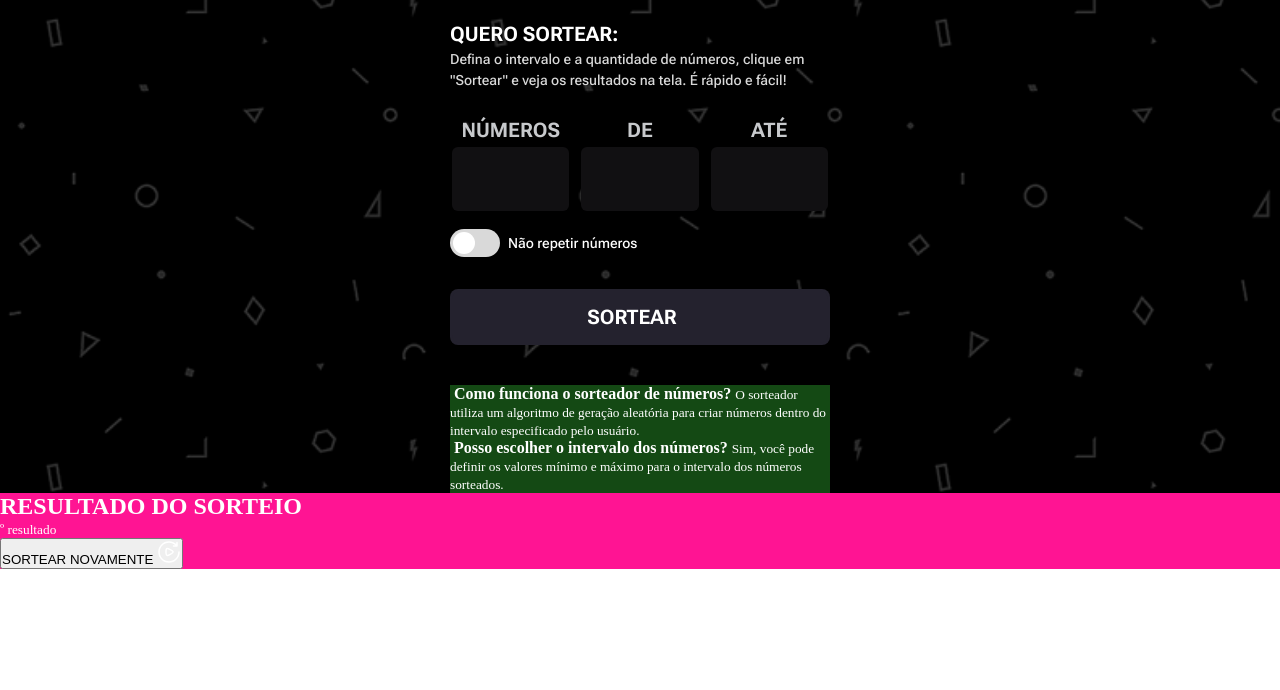
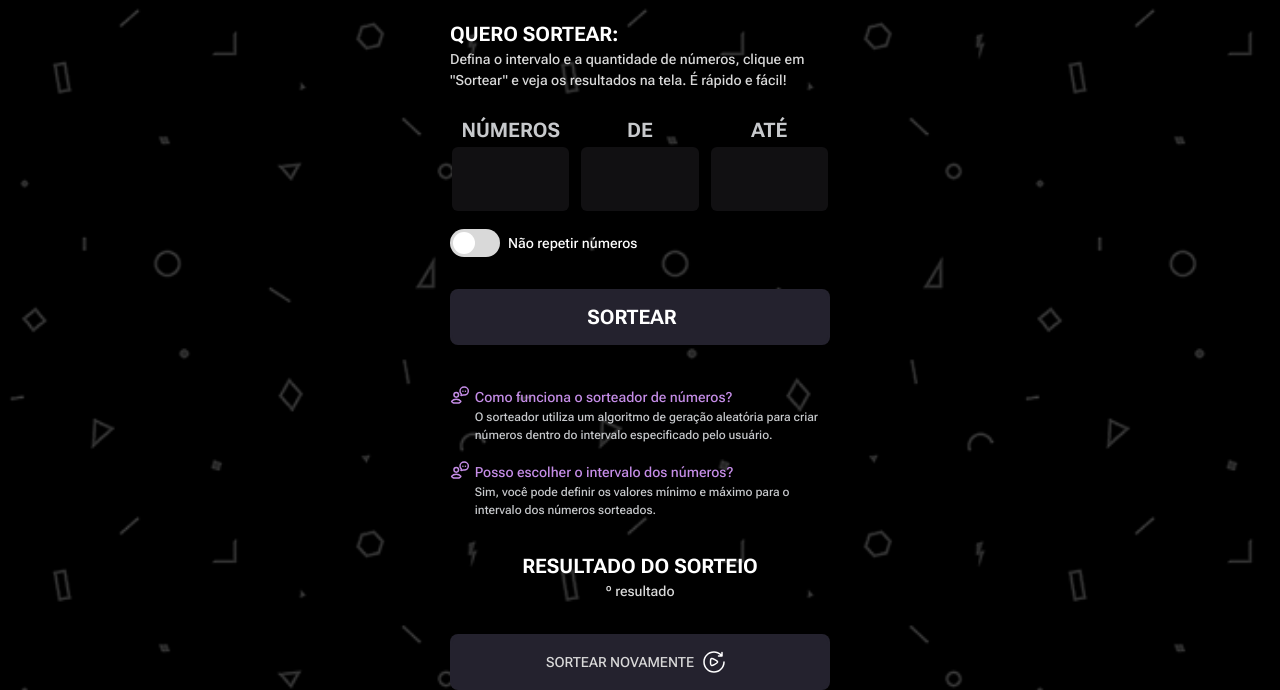
Before and after one commit to ogabrielmacedo-dev/Numbers, a plain HTML site: page index.html in a window 1280 px wide. Shown: the part 281-971 px from the top of the page. Before the commit the page ends 850 px from the top, so only its background shows below. Drawn offline with Linux system fonts and the light colour scheme.

Commit message:
Animation, result section

```diff
--- a/index.html
+++ b/index.html
@@ -115,39 +115,43 @@
 					</form>
 				</section>
 
-				<section
-					id="questions"
-					class="green"
-				>
-					<div class="question-item">
+				<section id="questions">
+					<div class="question-item flex">
 						<img
-							src=""
-							alt=""
+							src="./assets/icons/person.svg"
+							alt="person-icon"
 						/>
+						<div class="flex-column">
 							<strong>Como funciona o sorteador de números?</strong>
 							<small>
 								O sorteador utiliza um algoritmo de geração aleatória para criar
 								números dentro do intervalo especificado pelo usuário.
 							</small>
 						</div>
+					</div>
 
-					<div class="question-item">
+					<div class="question-item flex">
 						<img
-							src=""
-							alt=""
+							src="./assets/icons/person.svg"
+							alt="person-icon"
 						/>
+						<div class="flex-column">
 							<strong>Posso escolher o intervalo dos números?</strong>
 							<small>
-							Sim, você pode definir os valores mínimo e máximo para o intervalo
-							dos números sorteados.
+								Sim, você pode definir os valores mínimo e máximo para o
+								intervalo dos números sorteados.
 							</small>
 						</div>
+					</div>
 				</section>
-			</div>
 
-			<div class="container-result displayNone pink">
-				<h2>RESULTADO DO SORTEIO</h2>
-				<small><span></span>º resultado</small>
+				<section
+					id="section-result"
+					class=""
+				>
+					<div class="flex-column">
+						<h3>RESULTADO DO SORTEIO</h3>
+						<p><span></span>º resultado</p>
 
 						<div class="result">
 							<!-- <label>23</label>
@@ -159,13 +163,23 @@
 								type="submit"
 								id="draw-again"
 							>
-						SORTEAR NOVAMENTE
+								<p>SORTEAR NOVAMENTE</p>
+								<div class="play-button">
 									<img
-							src="./assets/icons/arrow-update.svg"
-							alt=""
+										src="./assets/icons/play-symbol.svg"
+										alt="#"
+										class="icon"
 									/>
+									<img
+										src="./assets/icons/circle-arrow.svg"
+										alt="#"
+										class="circle"
+									/>
+								</div>
 							</button>
 						</div>
+					</div>
+				</section>
 			</div>
 		</main>
 
--- a/styles/brand.css
+++ b/styles/brand.css
@@ -3,4 +3,5 @@
 	font: 800 24px/1.3 "Sora", sans-serif;
 	letter-spacing: -0.04em;
 	text-transform: uppercase;
+	cursor: pointer;
 }
--- a/styles/index.css
+++ b/styles/index.css
@@ -3,3 +3,5 @@
 @import url(brand.css);
 @import url(form.css);
 @import url(switch.css);
+@import url(question-section.css);
+@import url(result.css);
--- /dev/null
+++ b/styles/question-section.css
@@ -0,0 +1,24 @@
+#questions {
+	& .question-item {
+		gap: 0.3rem;
+		& img {
+			place-self: start;
+		}
+
+		& strong {
+			margin-top: 2px;
+			font: var(--paragraph-md);
+			color: var(--content-brand);
+		}
+
+		& small {
+			font: var(--paragraph-sm);
+			color: var(--content-secondary);
+		}
+
+		&:last-child {
+			margin-top: 1rem;
+			margin-bottom: 2rem;
+		}
+	}
+}
--- /dev/null
+++ b/styles/result.css
@@ -0,0 +1,83 @@
+#section-result {
+	width: 100%;
+	text-align: center;
+
+	& > div:first-of-type {
+		& .container-button {
+			margin-top: 2rem;
+			& button {
+				position: relative;
+				z-index: 0;
+				display: inline-flex;
+				align-items: center;
+				justify-content: center;
+				width: 100%;
+				height: 3.5rem;
+				background: var(--background-tertiary);
+				border: none;
+				border-radius: 8px;
+				cursor: pointer;
+				overflow: hidden;
+				padding: 0 1.5rem;
+				transition: background-color 0.4s ease;
+
+				.play-button {
+					position: relative;
+					width: 40px;
+					height: 100%;
+
+					.icon,
+					.circle {
+						position: absolute;
+						top: 50%;
+						left: 50%;
+						transform: translate(-50%, -50%);
+					}
+
+					.circle {
+						transition: transform 0.5s ease;
+					}
+				}
+
+				&::before {
+					content: "";
+					position: absolute;
+					inset: -2px;
+					background: linear-gradient(270deg, #d586e0, #91a1fa, #d586e0);
+					background-size: 600%;
+					border-radius: inherit;
+					z-index: -2;
+					opacity: 0;
+					transition: opacity 0.3s ease;
+					pointer-events: none;
+				}
+
+				&::after {
+					content: "";
+					position: absolute;
+					inset: 2px;
+					background: var(--background-tertiary);
+					border-radius: inherit;
+					z-index: -1;
+					pointer-events: none;
+				}
+
+				&:hover::before {
+					animation: borderRainbow 4s linear infinite;
+					opacity: 1;
+				}
+			}
+			&:hover .circle {
+				animation: rotateCircle 1s linear infinite;
+			}
+		}
+	}
+}
+@keyframes rotateCircle {
+	0% {
+		transform: translate(-50%, -50%) rotate(0deg);
+	}
+	100% {
+		transform: translate(-50%, -50%) rotate(360deg);
+	}
+}
--- a/styles/utility.css
+++ b/styles/utility.css
@@ -13,6 +13,10 @@
 
 .align-center {
 	align-items: center;
+}
+
+.hidden {
+	display: none;
 }
 
 .container {
```
Also changed, not shown: assets/icons/arrow-update.svg (deleted), assets/icons/circle-arrow.svg (added), assets/icons/play-symbol.svg (added). Lines whose indentation alone changed are shown as unchanged.
